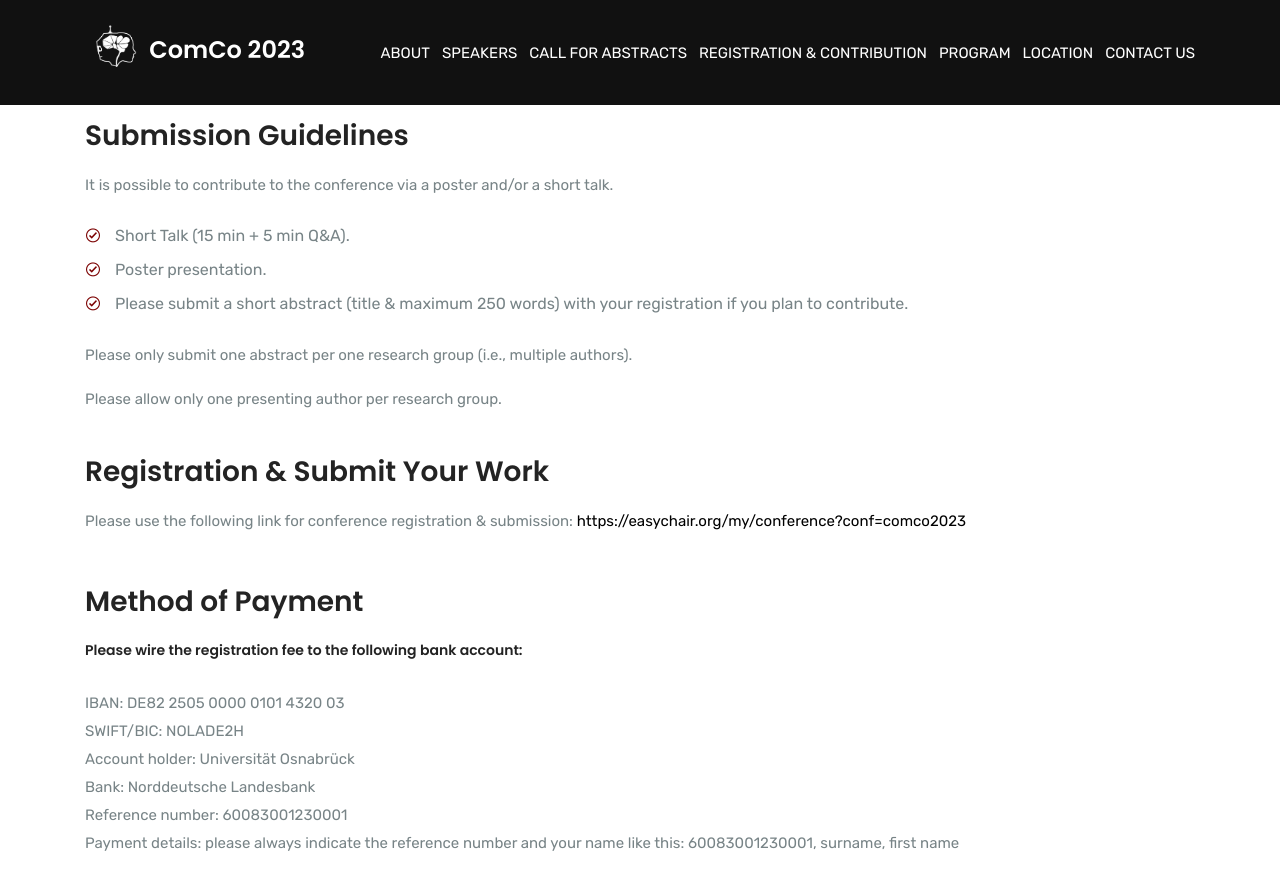
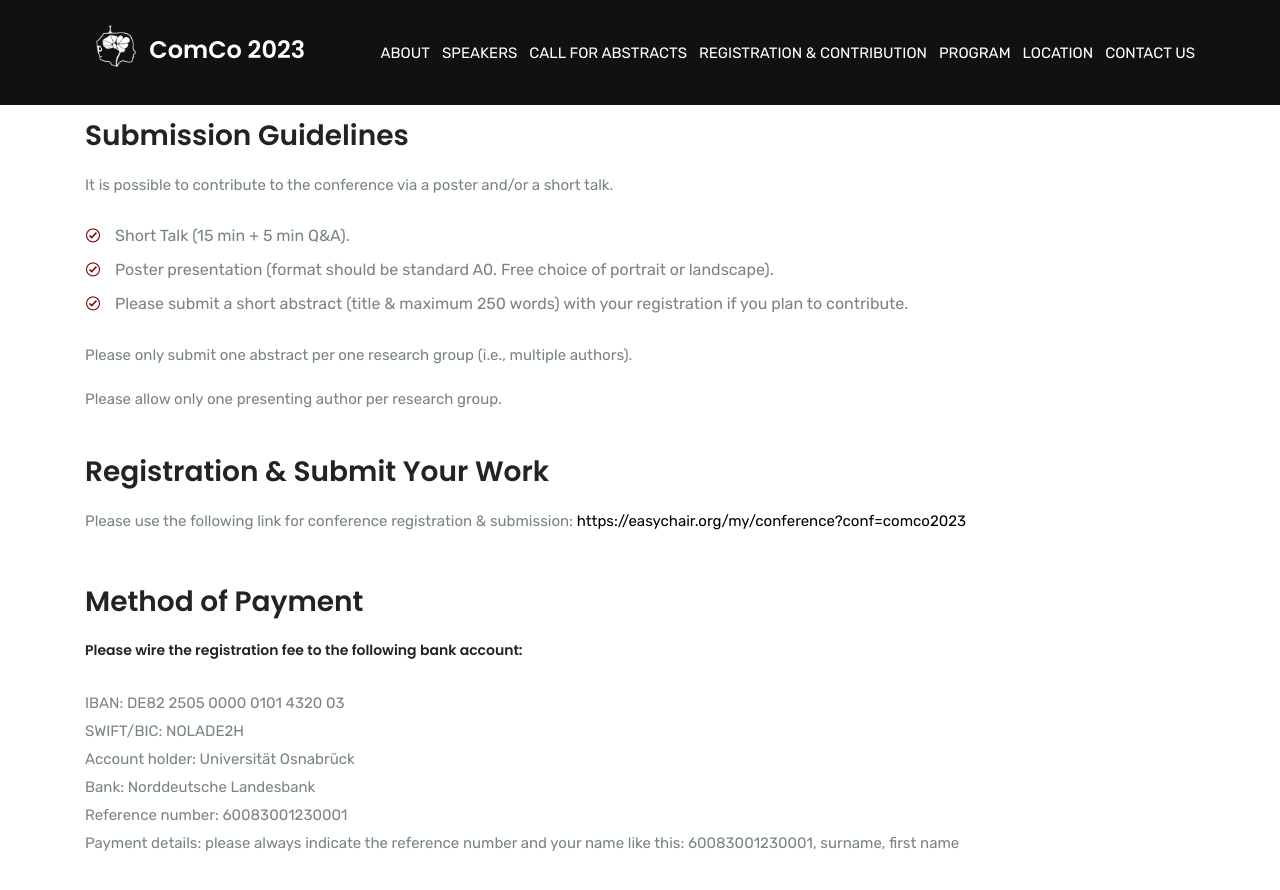
Before and after one commit to comco23/comco23.github.io, a Jekyll site: the page built from submission.html, in a window 1280 px wide and 900 px high, scrolled down 1525 px. Shown: the top 890 px of the window. Built offline with Jekyll 4.4.1, drawn with Linux system fonts in a browser that asks for light colours; some web fonts are replaced.

Commit message:
guidelines updated

```diff
--- a/_data/guidelines.json
+++ b/_data/guidelines.json
@@ -1,6 +1,6 @@
 
 [
 	"Short Talk (15 min + 5 min Q&A).",
-	"Poster presentation.",
+	"Poster presentation (format should be standard A0. Free choice of portrait or landscape).",
 	"Please submit a short abstract (title & maximum 250 words) with your registration if you plan to contribute."
 ]
```
